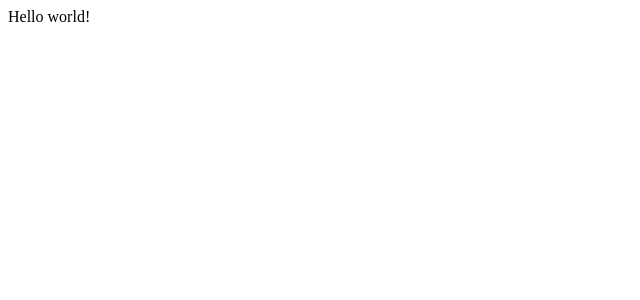
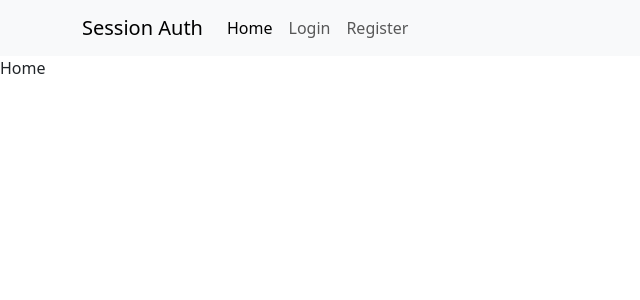
Before and after one commit to stoychod/django-sessions, a React (Vite) app in the folder frontend/: page / in a window 1280 px wide. Shown: the top 300 px of the page, without its empty margins (0-640 px from the left). Built offline with nearby package versions, Linux system fonts and the light colour scheme.

Commit message:
feat:(frontend) set up react-router and react-bootstrap
add Error page, Home, Register and Login routes

```diff
--- a/frontend/package.json
+++ b/frontend/package.json
@@ -11,8 +11,10 @@
   },
   "dependencies": {
     "@reduxjs/toolkit": "^1.9.7",
+    "bootstrap": "^5.3.2",
     "js-cookie": "^3.0.5",
     "react": "^18.2.0",
+    "react-bootstrap": "^2.9.1",
     "react-dom": "^18.2.0",
     "react-redux": "^8.1.3",
     "react-router-dom": "^6.20.0"
--- /dev/null
+++ b/frontend/src/components/AppBar.jsx
@@ -0,0 +1,28 @@
+import { NavLink } from "react-router-dom";
+import Container from "react-bootstrap/Container";
+import Nav from "react-bootstrap/Nav";
+import Navbar from "react-bootstrap/Navbar";
+
+export default function AppBar() {
+  return (
+    <Navbar expand="lg" className="bg-body-tertiary">
+      <Container>
+        <Navbar.Brand>Session Auth</Navbar.Brand>
+        <Navbar.Toggle aria-controls="basic-navbar-nav" />
+        <Navbar.Collapse id="basic-navbar-nav">
+          <Nav>
+            <Nav.Link as={NavLink} to={"/"}>
+              Home
+            </Nav.Link>
+            <Nav.Link as={NavLink} to={"/auth/login"}>
+              Login
+            </Nav.Link>
+            <Nav.Link as={NavLink} to={"/auth/register"}>
+              Register
+            </Nav.Link>
+          </Nav>
+        </Navbar.Collapse>
+      </Container>
+    </Navbar>
+  );
+}
--- /dev/null
+++ b/frontend/src/index.css
@@ -0,0 +1,3 @@
+#root {
+  height: 100vh;
+}
--- a/frontend/src/main.jsx
+++ b/frontend/src/main.jsx
@@ -1,9 +1,29 @@
-import React from 'react'
-import ReactDOM from 'react-dom/client'
-import App from './App.jsx'
+import React from "react";
+import ReactDOM from "react-dom/client";
+import { createBrowserRouter, RouterProvider } from "react-router-dom";
+import "bootstrap/dist/css/bootstrap.min.css";
+import "./index.css";
+import Root from "./routes/Root/Root";
+import Home from "./routes/Home/Home";
+import Register from "./routes/Register/Register";
+import Login from "./routes/Login/Login";
+import ErrorPage from "./routes/Error/Error";
 
-ReactDOM.createRoot(document.getElementById('root')).render(
+const router = createBrowserRouter([
+  {
+    path: "/",
+    element: <Root />,
+    errorElement: <ErrorPage />,
+    children: [
+      { index: true, element: <Home /> },
+      { path: "auth/register", element: <Register /> },
+      { path: "auth/login", element: <Login /> },
+    ],
+  },
+]);
+
+ReactDOM.createRoot(document.getElementById("root")).render(
   <React.StrictMode>
-    <App />
-  </React.StrictMode>,
-)
+    <RouterProvider router={router} />
+  </React.StrictMode>
+);
--- /dev/null
+++ b/frontend/src/routes/Error/Error.jsx
@@ -0,0 +1,17 @@
+import { useRouteError } from "react-router-dom";
+import Stack from "react-bootstrap/Stack";
+
+export default function ErrorPage() {
+  const error = useRouteError();
+  console.error(error);
+
+  return (
+    <Stack gap={3} className="h-100  justify-content-center align-items-center">
+      <h1 className="fw-bold">Oops!</h1>
+      <p>Sorry, an unexpected error has occurred.</p>
+      <p className="text-body-secondary">
+        <i>{error.statusText || error.message}</i>
+      </p>
+    </Stack>
+  );
+}
--- /dev/null
+++ b/frontend/src/routes/Home/Home.jsx
@@ -0,0 +1,3 @@
+export default function Home() {
+  return <div>Home</div>;
+}
--- /dev/null
+++ b/frontend/src/routes/Login/Login.jsx
@@ -0,0 +1,3 @@
+export default function Login() {
+  return <div>Login</div>;
+}
--- /dev/null
+++ b/frontend/src/routes/Register/Register.jsx
@@ -0,0 +1,3 @@
+export default function Register() {
+  return <div>Register</div>;
+}
--- /dev/null
+++ b/frontend/src/routes/Root/Root.jsx
@@ -0,0 +1,17 @@
+import { Outlet } from "react-router-dom";
+import AppBar from "../../components/AppBar";
+
+export default function Root() {
+  return (
+    <>
+      <header>
+        <nav>
+          <AppBar />
+        </nav>
+      </header>
+      <main>
+        <Outlet />
+      </main>
+    </>
+  );
+}
```
Also changed, not shown: 1 other file (tests, documents, lock files or other folders).
